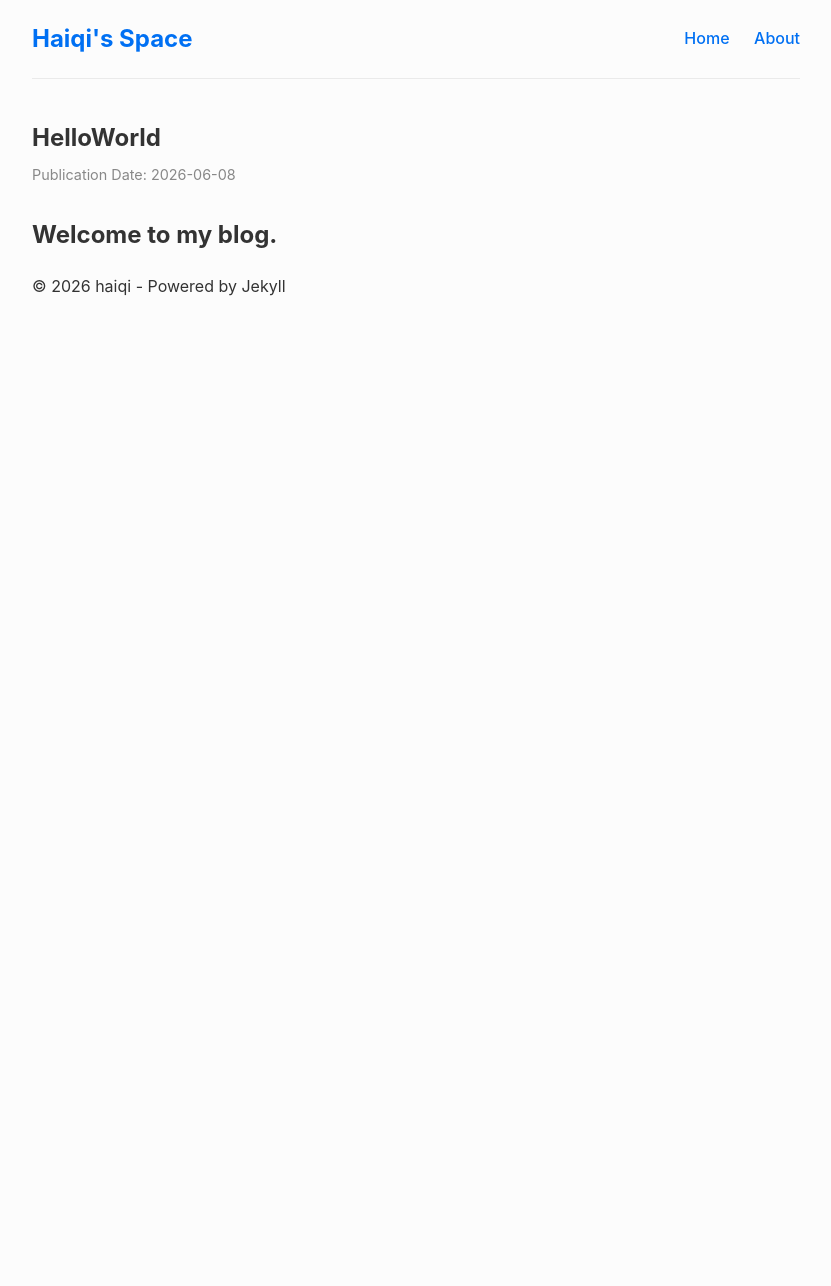
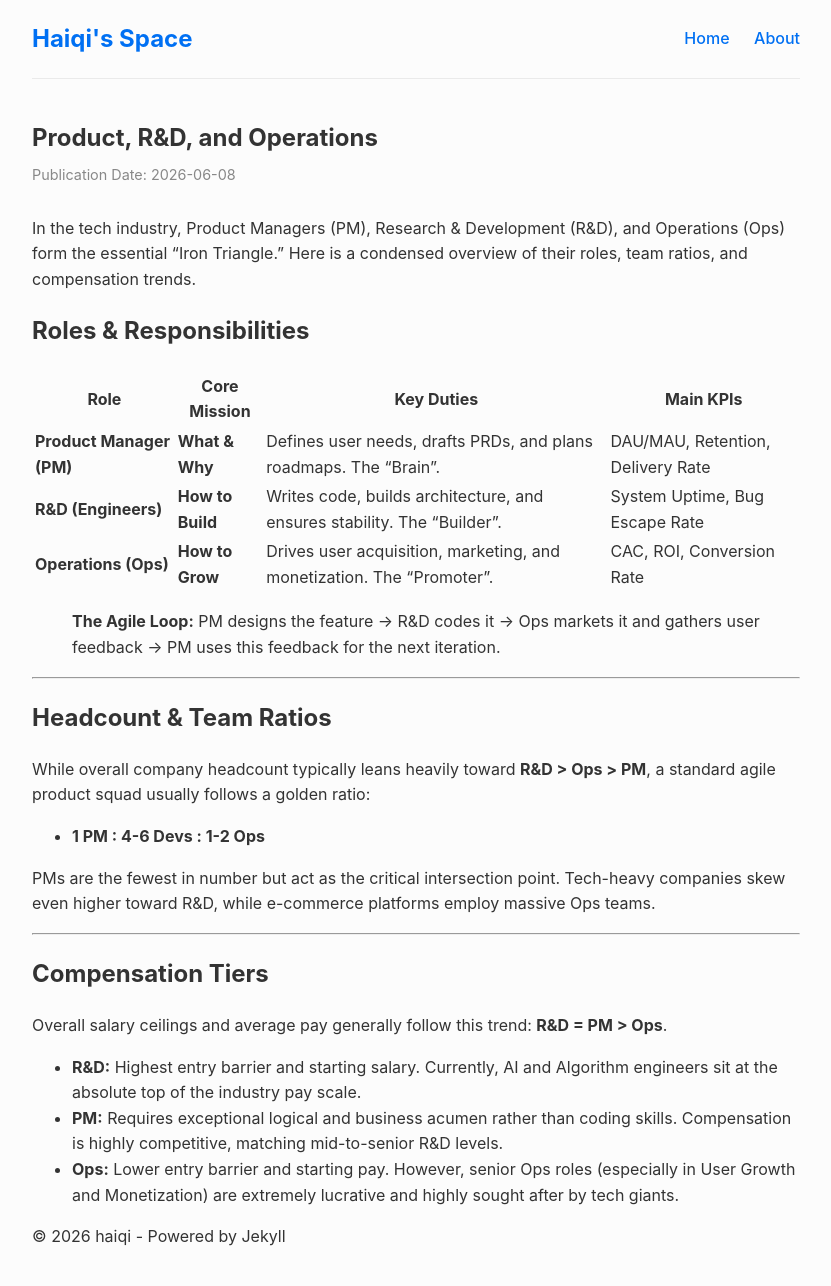
Before and after one commit to HaiqiHuang/haiqihuang.github.io, a Jekyll site: the page built from _posts/2026-06-08-hello-world.md, in a window 1280 px wide. Shown: the whole page, without its empty margins (224-1055 px from the left). Built offline with Jekyll 4.4.1, drawn with Linux system fonts in a browser that asks for light colours; before the commit the page ends 900 px from its top, so only the background shows below that.

Commit message:
docs:add comparison of OP,PM,R&D blog

```diff
--- a/_posts/2026-06-08-hello-world.md
+++ b/_posts/2026-06-08-hello-world.md
@@ -1,6 +1,36 @@
 ---
 layout: post
-title: HelloWorld
+title: Product, R&D, and Operations
 ---
 
-# Welcome to my blog.
+In the tech industry, Product Managers (PM), Research & Development (R&D), and Operations (Ops) form the essential "Iron Triangle." Here is a condensed overview of their roles, team ratios, and compensation trends.
+
+## Roles & Responsibilities
+
+| Role | Core Mission | Key Duties | Main KPIs |
+|---|---|---|---|
+| **Product Manager (PM)** | **What & Why** | Defines user needs, drafts PRDs, and plans roadmaps. The "Brain". | DAU/MAU, Retention, Delivery Rate |
+| **R&D (Engineers)** | **How to Build** | Writes code, builds architecture, and ensures stability. The "Builder". | System Uptime, Bug Escape Rate |
+| **Operations (Ops)** | **How to Grow** | Drives user acquisition, marketing, and monetization. The "Promoter".| CAC, ROI, Conversion Rate |
+
+> **The Agile Loop:** PM designs the feature -> R&D codes it -> Ops markets it and gathers user feedback -> PM uses this feedback for the next iteration.
+
+---
+
+## Headcount & Team Ratios
+
+While overall company headcount typically leans heavily toward **R&D > Ops > PM**, a standard agile product squad usually follows a golden ratio:
+
+* **1 PM : 4-6 Devs : 1-2 Ops**
+
+PMs are the fewest in number but act as the critical intersection point. Tech-heavy companies skew even higher toward R&D, while e-commerce platforms employ massive Ops teams.
+
+---
+
+## Compensation Tiers
+
+Overall salary ceilings and average pay generally follow this trend: **R&D = PM > Ops**.
+
+* **R&D:** Highest entry barrier and starting salary. Currently, AI and Algorithm engineers sit at the absolute top of the industry pay scale.
+* **PM:** Requires exceptional logical and business acumen rather than coding skills. Compensation is highly competitive, matching mid-to-senior R&D levels.
+* **Ops:** Lower entry barrier and starting pay. However, senior Ops roles (especially in User Growth and Monetization) are extremely lucrative and highly sought after by tech giants.
```
